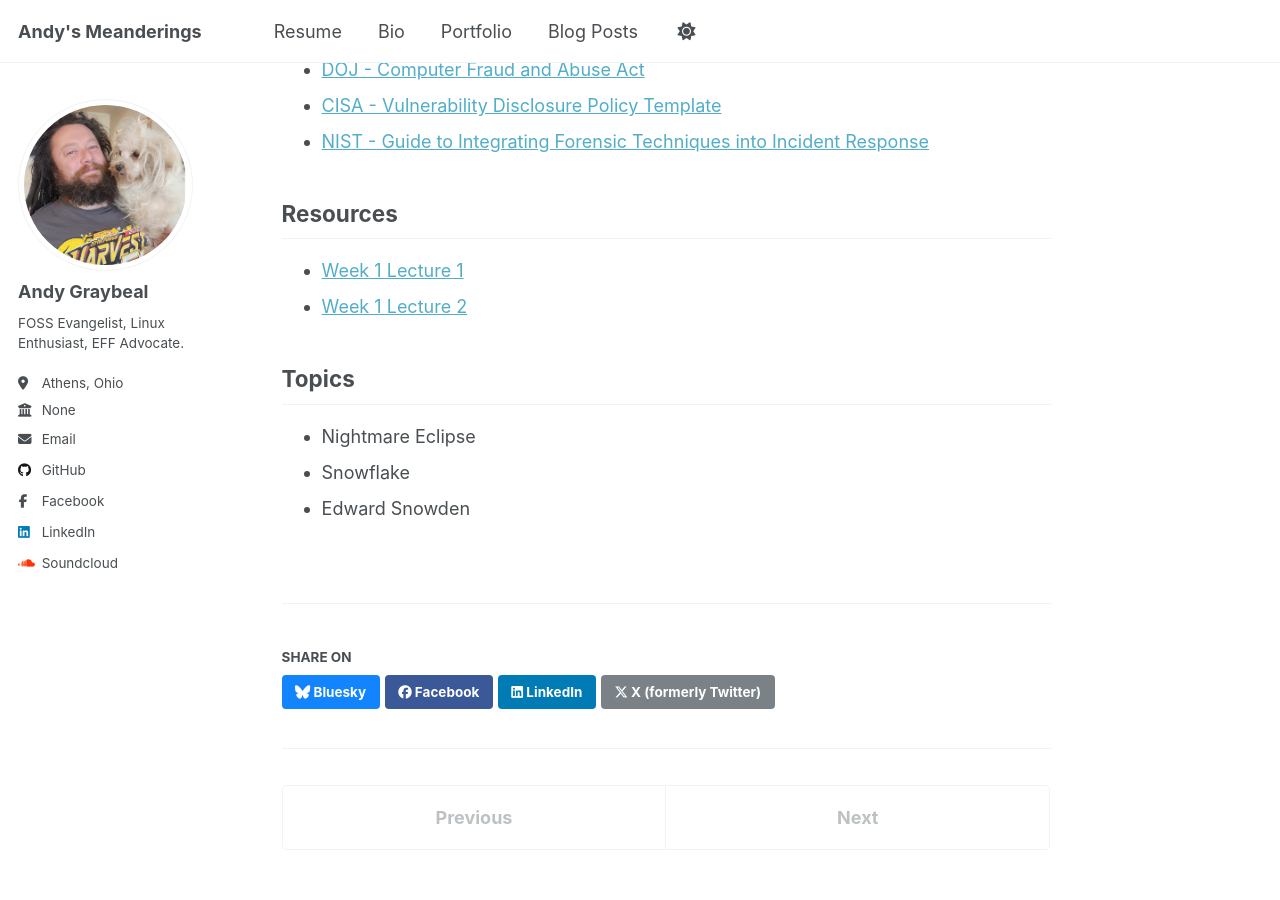
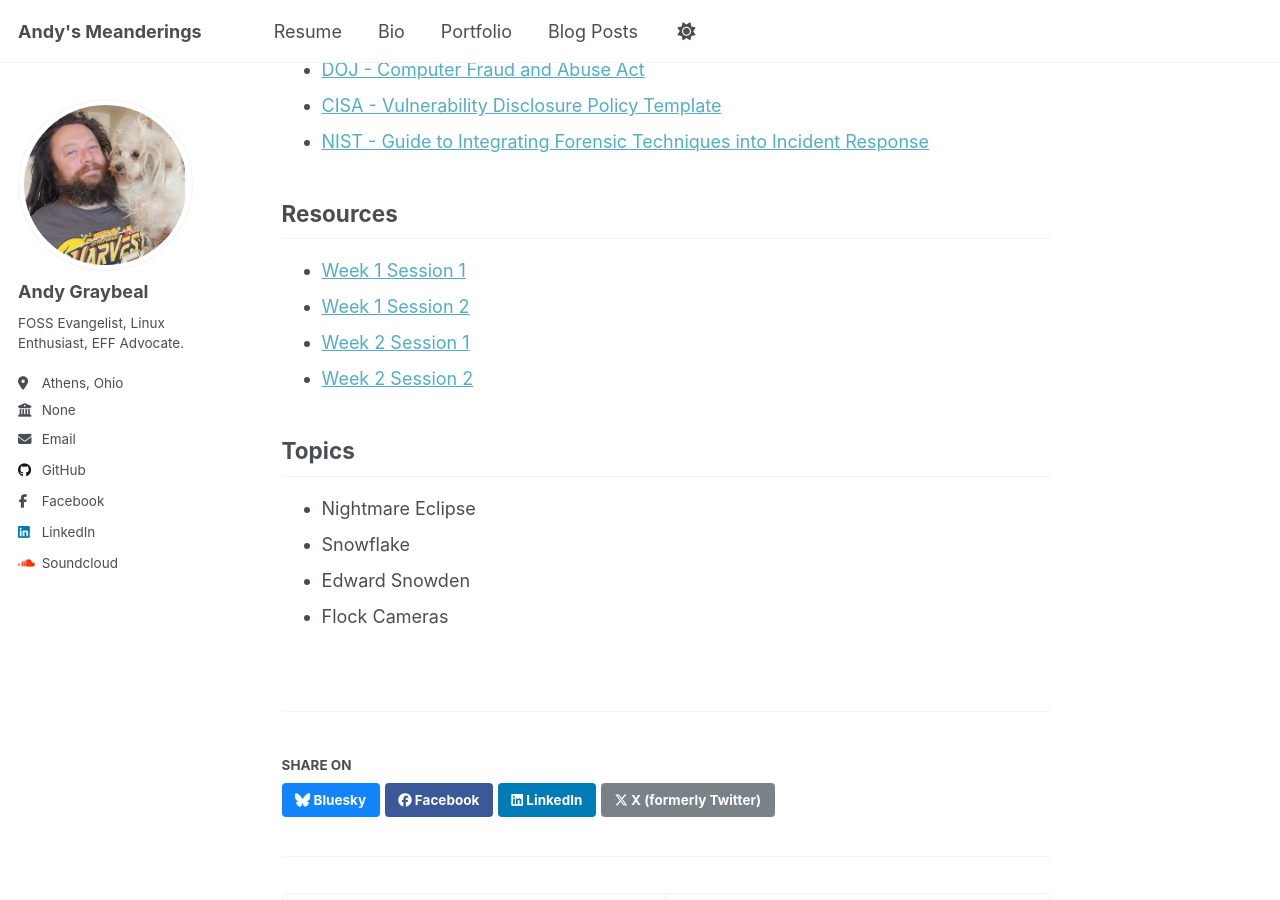
Before and after one commit to andy-graybeal/andy-graybeal.github.io, a Jekyll site: the page built from _portfolio/cybr-2100.md, in a window 1280 px wide and 900 px high, scrolled down 1172 px. Built offline with Jekyll 4.4.1, drawn with Linux system fonts in a browser that asks for light colours; a script that is not in the unit is left out.

Commit message:
Modify resources section in cybr-2100.md
Updated resource links for Week 1 and Week 2 sessions.

```diff
--- a/_portfolio/cybr-2100.md
+++ b/_portfolio/cybr-2100.md
@@ -36,11 +36,15 @@ I have 20+ years of experience supporting information technology infrastructure
 
 ## Resources
 
-- [Week 1 Lecture 1](/files/cybr-2100/resources/Cyber_Ethics_Law_Week1_Lecture_01.pptx)
-- [Week 1 Lecture 2](/files/cybr-2100/resources/Cyber_Ethics_Law_Week1_Lecture_02.pptx)
+- [Week 1 Session 1](/files/cybr-2100/resources/Cyber_Ethics_Law_Week_01_Session_01.pdf)
+- [Week 1 Session 2](/files/cybr-2100/resources/Cyber_Ethics_Law_Week_01_Session_02.pdf)
+- [Week 2 Session 1](/files/cybr-2100/resources/Cyber_Ethics_Law_Week_02_Session_01.pdf)
+- [Week 2 Session 2](/files/cybr-2100/resources/Cyber_Ethics_Law_Week_02_Session_02.pdf)
+
 
 ## Topics
 
 - Nightmare Eclipse
 - Snowflake
 - Edward Snowden
+- Flock Cameras
```
